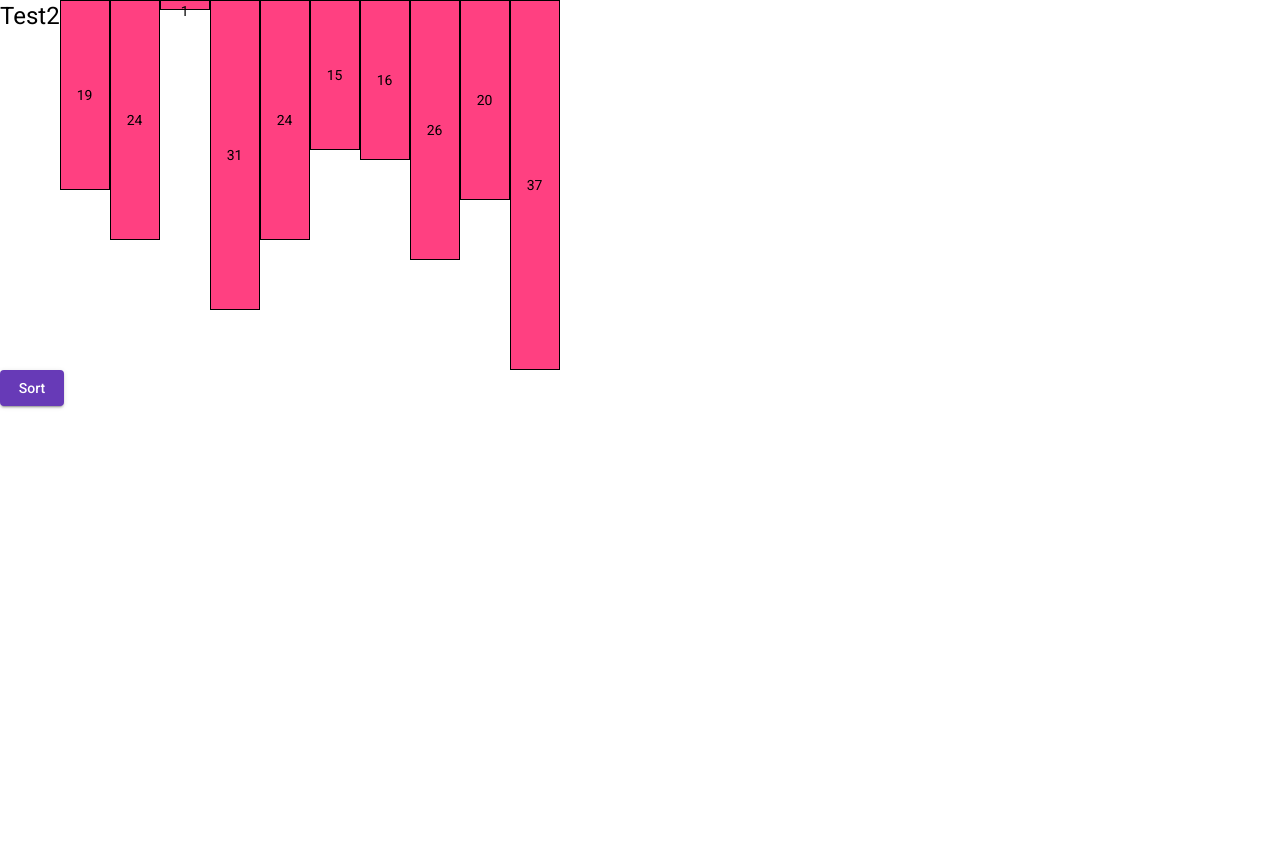
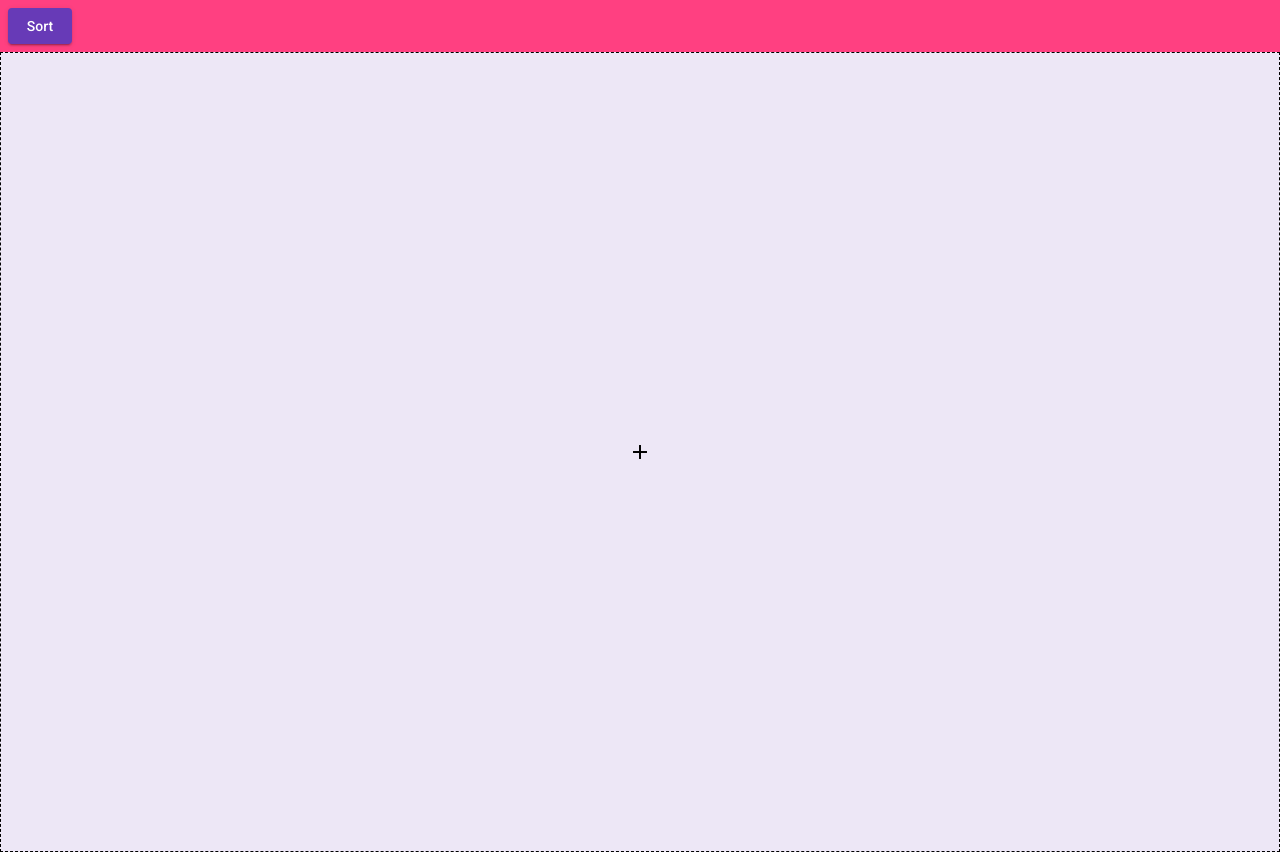
Before and after one commit to VitorSFranca/SortingViwer, an Angular app: page / in a window 1280 px wide. Before the commit the page ends 800 px from the top, so only its background shows below. Built offline with nearby package versions, Linux system fonts and the light colour scheme.

Commit message:
Security commit

```diff
--- a/src/app/app.component.html
+++ b/src/app/app.component.html
@@ -1 +1,9 @@
-<app-viwer></app-viwer>
+<div class="app-container">
+    <nav class="navbar pm-background">
+        <button mat-raised-button color="primary">Sort</button>
+    </nav>
+    <app-viwer *ngFor="let viwerType of sortingViwers"></app-viwer>
+    <app-viwer-creator></app-viwer-creator>
+    <!-- <app-viwer-creator addSortingType={{addSorting}}></app-viwer-creator> -->
+    <!-- <button mat-raised-button color="primary" (click)="addSorting()">Add Sort</button> -->
+</div>
--- a/src/app/app.component.scss
+++ b/src/app/app.component.scss
@@ -0,0 +1,8 @@
+.app-container {
+    width: 100%;
+    height: 100%;
+
+    .navbar {
+        padding: 8px;
+    }
+}
--- a/src/app/app.component.ts
+++ b/src/app/app.component.ts
@@ -7,4 +7,9 @@ import { Component } from '@angular/core';
 })
 export default class AppComponent {
   title = 'Sorting Viwer';
+  sortingViwers: string[] = [];
+
+  addSorting = () => {
+    this.sortingViwers.push('Quicksort');
+  };
 }
--- /dev/null
+++ b/src/app/viwer-creator/viwer-creator.component.html
@@ -0,0 +1,3 @@
+<div class="viwerCreator-container" aria-label="Example home icon" (click)="addSortingTypeEmit()">
+    <mat-icon aria-hidden="false" >add</mat-icon>
+</div>
--- /dev/null
+++ b/src/app/viwer-creator/viwer-creator.component.scss
@@ -0,0 +1,15 @@
+.viwerCreator-container {
+    background-color: #EDE7F6;
+    border: 1px dashed black;
+    display: flex;
+    justify-content: center;
+    align-items: center;
+    cursor: pointer;
+    width: 100%;
+    height: 100%;
+    box-sizing: border-box;
+
+    &:hover {
+        background-color: #D1C4E9;
+    }
+}
--- /dev/null
+++ b/src/app/viwer-creator/viwer-creator.component.ts
@@ -0,0 +1,14 @@
+import { Component, EventEmitter, Output } from '@angular/core';
+
+@Component({
+  selector: 'app-viwer-creator',
+  templateUrl: './viwer-creator.component.html',
+  styleUrls: ['./viwer-creator.component.scss'],
+})
+export class ViwerCreatorComponent {
+  @Output() addSortingType: EventEmitter<any> = new EventEmitter();
+
+  addSortingTypeEmit(): void {
+    this.addSortingType.emit();
+  }
+}
--- a/src/app/viwer/viwer.component.html
+++ b/src/app/viwer/viwer.component.html
@@ -1,5 +1,4 @@
 <div class="viwer-container">
-    <h1>Test2</h1>
     <div class="viwer-item pm-background"
         *ngFor="let item of sortingArray; let i = index"
         [ngClass]="{
@@ -9,5 +8,11 @@
     >
         {{ item }}
     </div>
+    <mat-form-field appearance="fill">
+        <mat-label>Sorting Type</mat-label>
+        <mat-select [(value)]="sortingType">
+          <mat-option>None</mat-option>
+          <mat-option value="Quicksort">Quicksort</mat-option>
+        </mat-select>
+      </mat-form-field>
 </div>
-<button mat-raised-button color="primary" (click)="doSorting()">Sort</button>
--- a/src/app/viwer/viwer.component.ts
+++ b/src/app/viwer/viwer.component.ts
@@ -8,7 +8,8 @@ import { SortingSteps } from '../services/sortingHelper';
   styleUrls: ['./viwer.component.scss'],
 })
 export class ViwerComponent {
-  sortingArray = [19, 24, 1, 31, 24, 15, 16, 26, 20, 37];
+  sortingArray = [];
+  sortingType = '';
   result: SortingSteps = {
     type: '',
     originalArray: [],
@@ -21,9 +22,7 @@ export class ViwerComponent {
   swapLeft = -1;
   swapRight = -1;
 
-  constructor(private quicksortService: QuicksortService) {
-    this.quicksortService.quickSort([...this.sortingArray]);
-  }
+  constructor(private quicksortService: QuicksortService) {}
 
   doSorting(): void {
     this.result = this.quicksortService.quickSort([...this.sortingArray]);
--- a/src/styles.scss
+++ b/src/styles.scss
@@ -11,7 +11,7 @@ $accent: mat.define-palette(mat.$pink-palette, A200, A100, A400);
 $theme: mat.define-light-theme((
  color: (
    primary: $primary,
-   accent: $accent,
+   accent: $accent
  )
 ));
 
```
Also changed, not shown: src/app/app.module.ts (+12 -4 lines), 1 other file (tests, documents, lock files or other folders).
